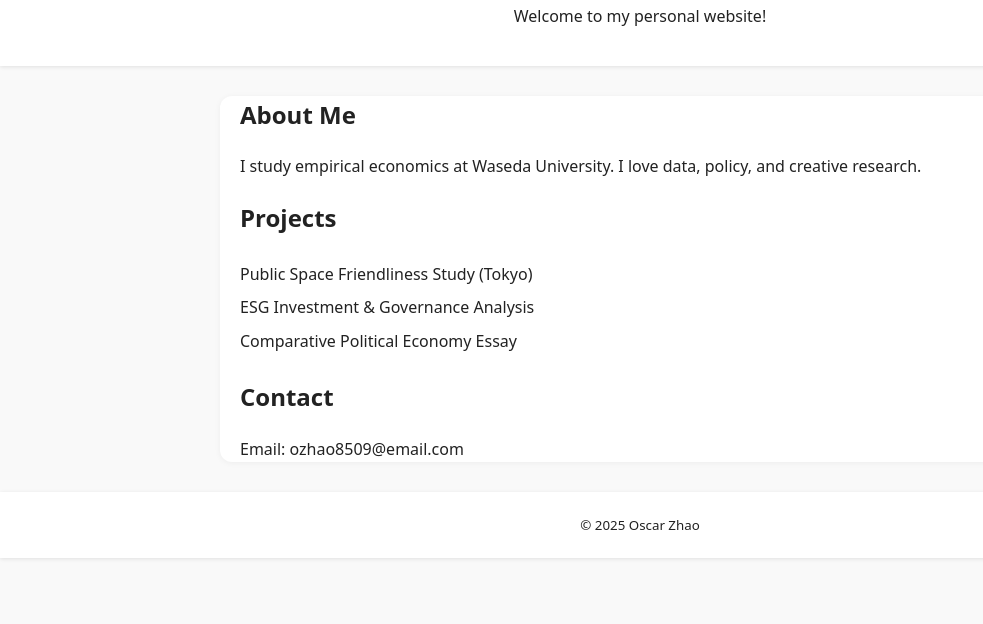
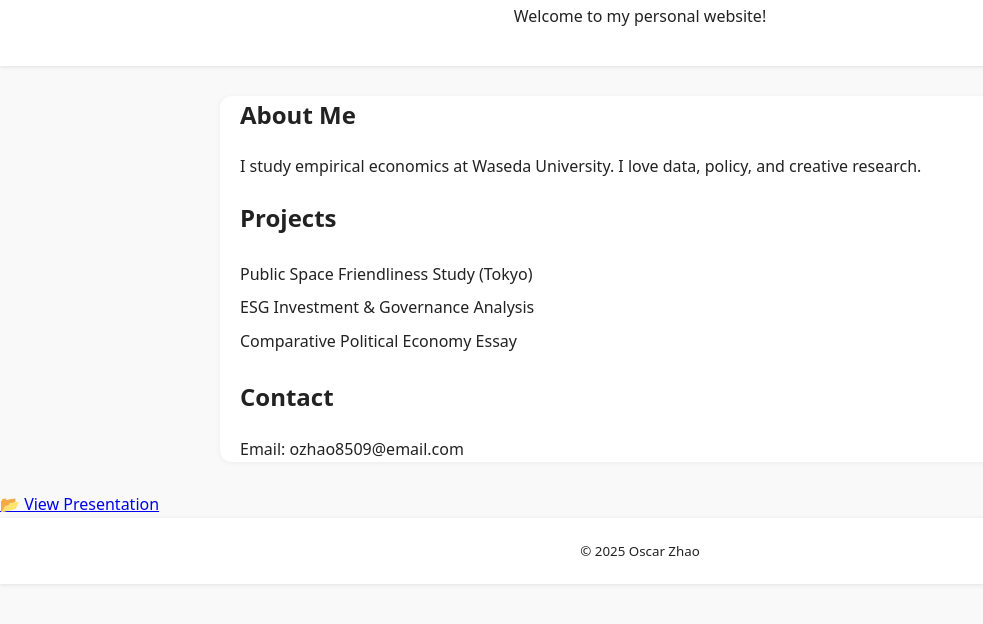
Before and after one commit to ozhao8509-cyber/Oscar.github.io, a plain HTML site: page index.html in a window 1280 px wide. Shown: the part 110-734 px from the top of the page, without its empty margins (0-983 px from the left). Drawn offline with Linux system fonts and the light colour scheme.

Commit message:
Update index.html

```diff
--- a/index.html
+++ b/index.html
@@ -32,6 +32,7 @@
       <p>Email: ozhao8509@email.com</p>
     </section>
   </main>
+      <a href="China’s%20NGO%20Localization%20Development-20251022_235703.pptx" class="btn" download>📂 View Presentation</a>
 
   <footer>
     <small>© 2025 Oscar Zhao</small>
```
